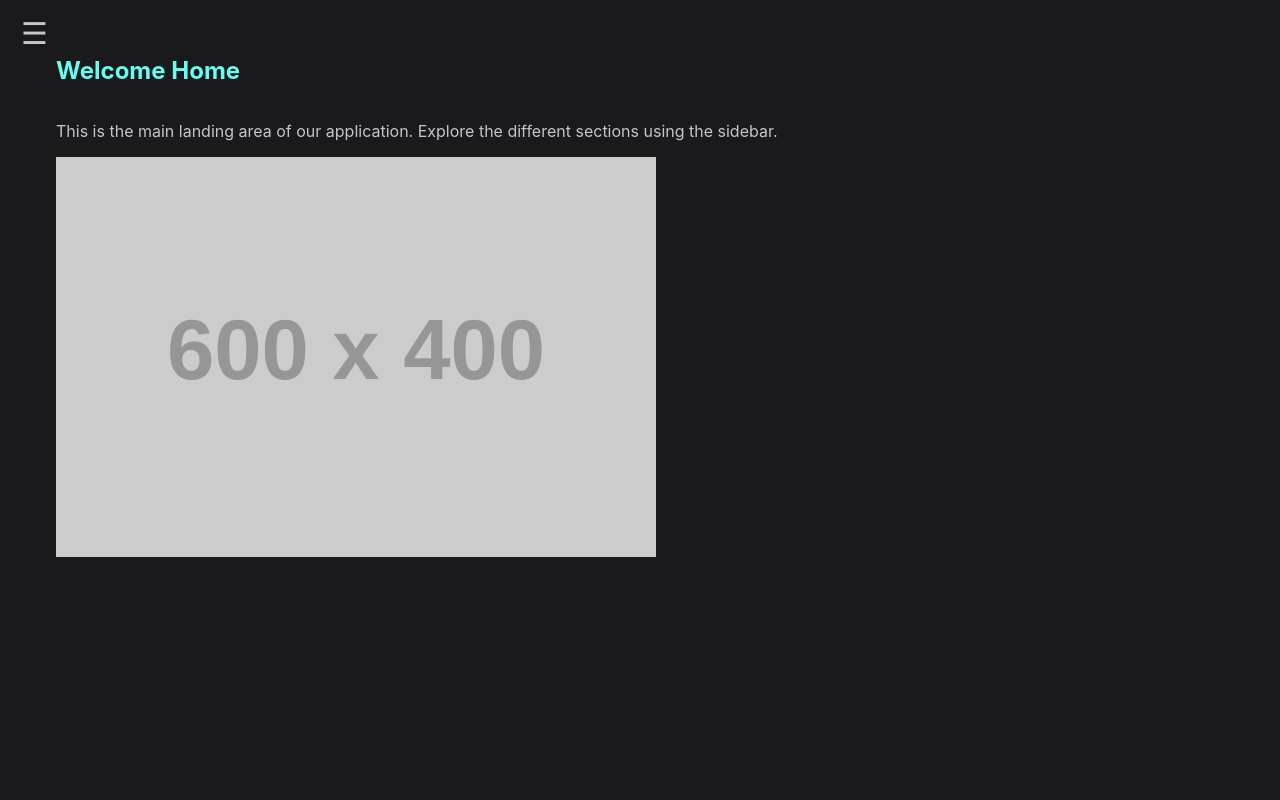
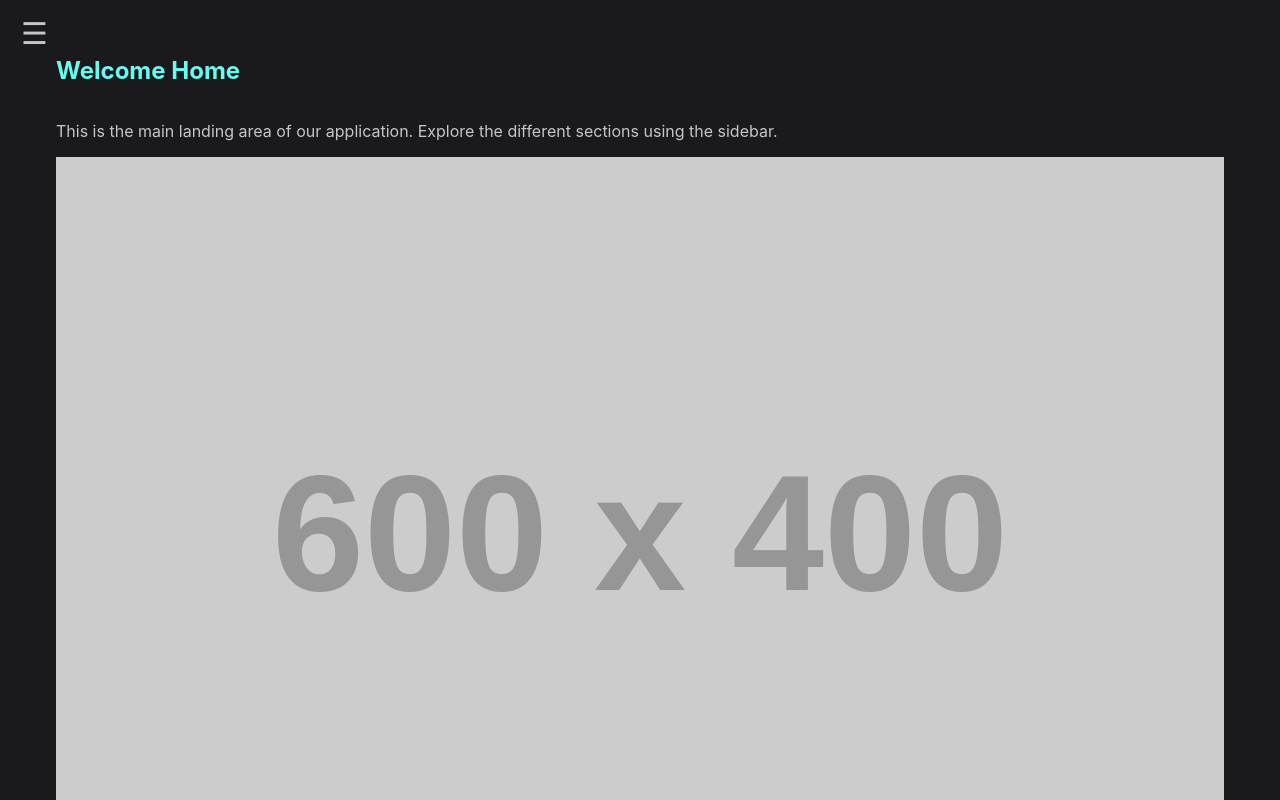
Before and after one commit to connectoniccom/Connectonic.com, a React (Create React App) app: page / in a window 1280 px wide. Shown: the top 800 px of the page. Built offline with nearby package versions, Linux system fonts and the light colour scheme.

Commit message:
This is the way how app is showing check that image

```diff
--- a/src/App.css
+++ b/src/App.css
@@ -35,8 +35,9 @@ body {
   display: flex;
   flex-direction: column;
   justify-content: flex-start;
-  align-items: flex-start;
+  align-items: stretch;
   padding: 20px 0;
+  width: 100%;
 }
 
 .content-section img {
```
